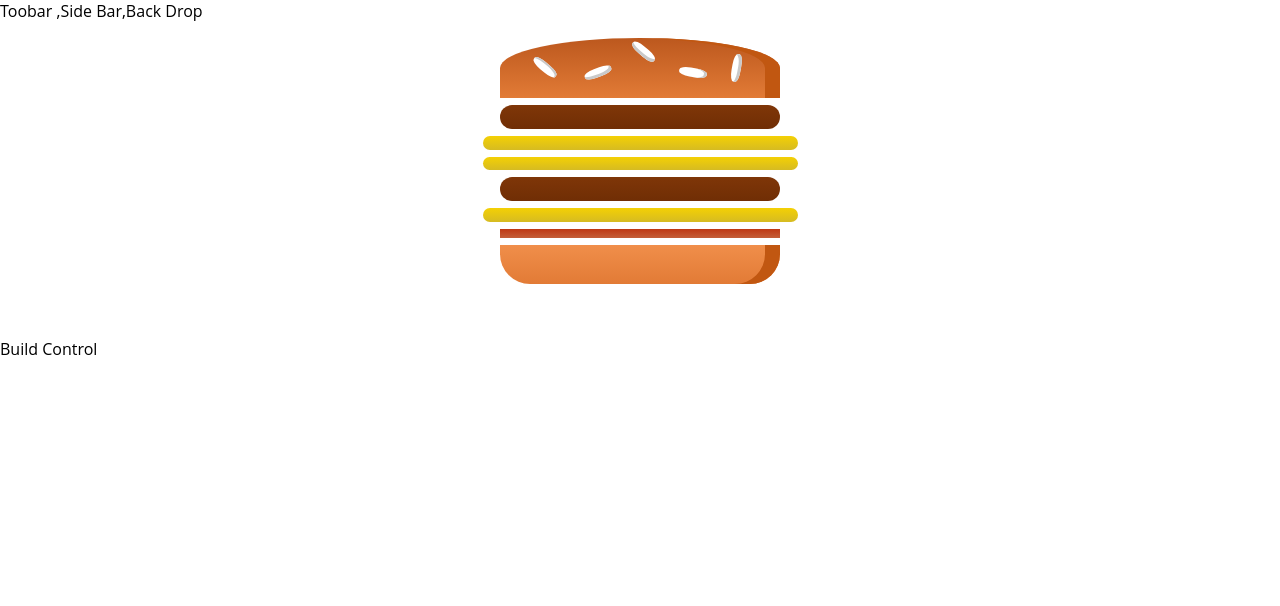
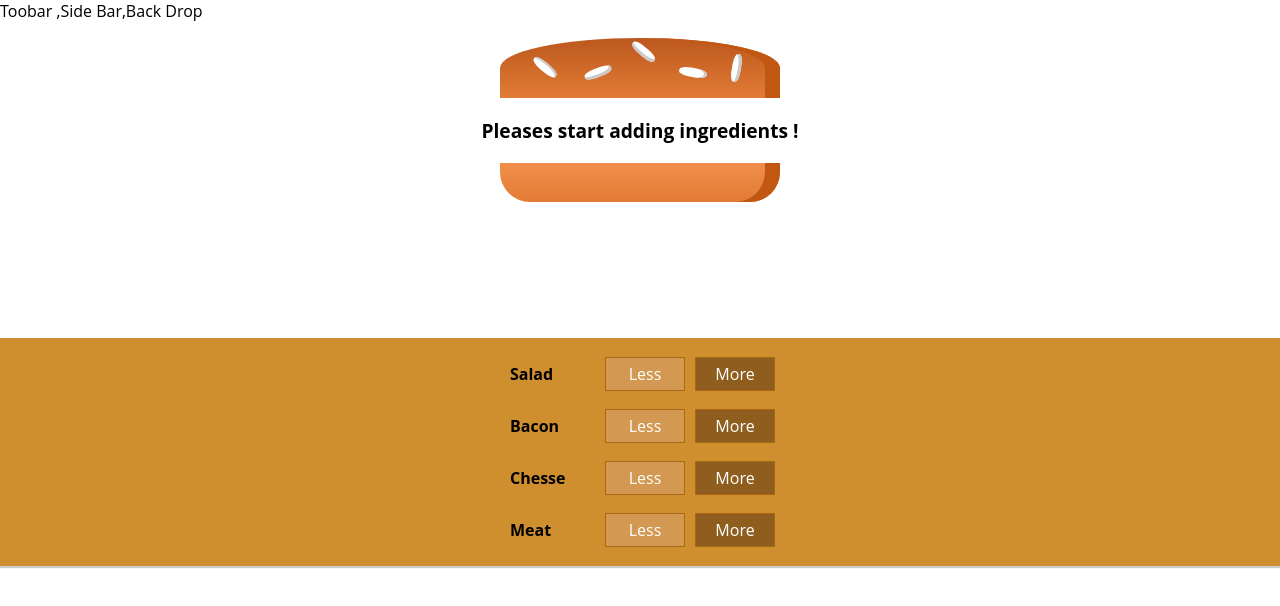
Before and after one commit to phatcharapol-dev/The-Buger-Builder, a React (Create React App) app: page / in a window 1280 px wide. Shown: the top 606 px of the page. Built offline with nearby package versions, Linux system fonts and the light colour scheme.

Commit message:
Build Add/Remove Ingredient Dynamically

```diff
--- /dev/null
+++ b/src/components/Burger/BuildControls/BuildControl/BuildControl.js
@@ -0,0 +1,14 @@
+import React from 'react' ;
+import classes from './BuildControl.module.css';
+
+const buildControl = props => {
+    return (
+        <div className={classes.BuildControl}>
+            <div className={classes.Label}>{props.label}</div>
+            <button className={classes.Less} onClick={() => props.remove(props.type)}>Less</button>
+            <button className={classes.More} onClick={() => props.add(props.type)}>More</button>
+        </div>
+    )
+}
+
+export default buildControl ;
--- /dev/null
+++ b/src/components/Burger/BuildControls/BuildControl/BuildControl.module.css
@@ -0,0 +1,56 @@
+.BuildControl {
+    display: flex;
+    justify-content: space-between;
+    align-items: center;
+    margin: 5px 0;
+}
+
+.BuildControl button {
+    display: block;
+    font: inherit;
+    padding: 5px;
+    margin: 0 5px;
+    width: 80px;
+    border: 1px solid #AA6817;
+    cursor: pointer;
+    outline: none;
+}
+
+.BuildControl button:disabled {
+    background-color: #AC9980;
+    border: 1px solid #7E7365;
+    color: #ccc;
+    cursor: default;
+}
+
+.BuildControl button:hover:disabled {
+    background-color: #AC9980;
+    color: #ccc;
+    cursor: not-allowed;
+}
+
+.Label {
+    padding: 10px;
+    font-weight: bold;
+    width: 80px;
+}
+
+.BuildControl .Less {
+    background-color: #D39952;
+    color: white;
+}
+
+.BuildControl .More {
+    background-color: #8F5E1E;
+    color: white;
+}
+
+.BuildControl .Less:hover, .BuildControl .Less:active {
+    background-color: #DAA972;
+    color: white;
+}
+
+.BuildControl .More:hover,.BuildControl .More:active {
+    background-color: #99703F;
+    color: white;
+}
--- /dev/null
+++ b/src/components/Burger/BuildControls/BuildControls.js
@@ -0,0 +1,26 @@
+import React from 'react' ;
+import classes from './BuildControls.module.css';
+import BuildControl from './BuildControl/BuildControl';
+
+// const controls = [
+//     {label:'Salad',type:'Salad'},
+//     {label:'Bacon',type:'Bacon'},
+//     {label:'Chesse',type:'Cheese'},
+//     {label:'Meat',type:'Meat'}
+// ];
+const buildControls = props => {
+    return (
+        <div className={classes.BuildControls}>
+           {props.buildctrls.map( ctrl =>
+               <BuildControl
+               add={props.ingredientAdd}
+               remove={props.ingredientRemove}
+               key={ctrl.type}
+               label={ctrl.label}
+               type={ctrl.type}/>
+            )}
+        </div>
+    )
+}
+
+export default buildControls;
--- /dev/null
+++ b/src/components/Burger/BuildControls/BuildControls.module.css
@@ -0,0 +1,10 @@
+.BuildControls{
+    width:100%;
+    background-color:#CF8F2E;
+    display:flex;
+    flex-flow:column;
+    align-items:center;
+    box-shadow: 0 2px 1px #ccc;
+    margin:auto;
+    padding:10px 0;
+}
--- a/src/components/Burger/Burger.js
+++ b/src/components/Burger/Burger.js
@@ -2,9 +2,18 @@ import React from 'react';
 import classes from './Burger.module.css'
 import BurgerIngredient from './BurgerIngredient/BurgerIngredient';
 const burger = (props) => {
-    const ingredients = props.ingredients.map( ingredient => {
-        return (<BurgerIngredient type={ingredient}/>)
-    })
+    let ingredients = Object.keys(props.ingredients).map( (keyIngredient) => {
+        return [...new Array(props.ingredients[keyIngredient])].map( (_,index) => {
+            return (<BurgerIngredient key={keyIngredient+index} type={keyIngredient}/>)
+            })
+        }).reduce((arr,el) => {
+            return arr.concat(el);
+        },[]);
+
+        if(ingredients.length === 0){
+            ingredients = <p>Pleases start adding ingredients !</p>
+        }
+    console.log(ingredients);
     return (
         <div className={classes.Burger}>
             <BurgerIngredient type='BreadTop' />
--- a/src/containers/BurgerBuilder/BurgerBuilder.js
+++ b/src/containers/BurgerBuilder/BurgerBuilder.js
@@ -1,19 +1,79 @@
 import React from 'react' ;
 import Aux from '../../hoc/Auxily';
 import Burger from '../../components/Burger/Burger';
+import BuildControls from '../../components/Burger/BuildControls/BuildControls'
 
+const IngredientPrice = {
+    Salad:0.5,
+    Meat:1,
+    Cheese:0.7,
+    Bacon:1.2
+}
 class BurgerBuilder extends React.Component{
     constructor(props){
         super(props);
         this.state = {
-            burgerIngredient:['Meat','Cheese','Cheese','Meat','Cheese','Bacon']
+            burgerIngredient:{
+                Salad:0,
+                Meat:0,
+                Cheese:0,
+                Bacon:0,
+            },
+            buildControls:[
+            {label:'Salad',type:'Salad'},
+            {label:'Bacon',type:'Bacon'},
+            {label:'Chesse',type:'Cheese'},
+            {label:'Meat',type:'Meat'}
+            ],
+            TotalPrice:0
         }
+    }
+
+    addIngredientHandler = (type) => {
+        console.log(this.state.burgerIngredient);
+        //Add Ingredient
+        let burgerIngredient = {...this.state.burgerIngredient} ;
+        let oldCount = burgerIngredient[type];
+        let updateCount = oldCount+1;
+        burgerIngredient[type] = updateCount;
+
+        //Add Price
+        let TotalPrice = this.state.TotalPrice;
+        let updateTotalPrice = TotalPrice+IngredientPrice[type] ;
+        this.setState({
+            burgerIngredient:{
+                ...burgerIngredient
+             },
+            TotalPrice:updateTotalPrice
+        });
+        console.log(this.state);
+    }
+    removeIngredientHandler = (type) => {
+        let burgerIngredient = {...this.state.burgerIngredient} ;
+        let oldCount = burgerIngredient[type];
+        let updateCount = null;
+        if(oldCount > 0) {
+            return ;
+        }
+             //Remove Ingredient
+            updateCount = oldCount-1;
+            burgerIngredient[type] = updateCount;
+            //Remove Price
+            let TotalPrice = this.state.TotalPrice;
+            let updateTotalPrice = TotalPrice+IngredientPrice[type] ;
+            this.setState({
+                burgerIngredient:{
+                    ...burgerIngredient
+                },
+                TotalPrice:updateTotalPrice
+            });
+
     }
     render(){
         return (
             <Aux>
                <Burger ingredients={this.state.burgerIngredient}/>
-                <div>Build Control</div>
+               <BuildControls ingredientAdd={this.addIngredientHandler} ingredientRemove={this.removeIngredientHandler} buildctrls={this.state.buildControls}/>
             </Aux>
         )
     }
```
Also changed, not shown: 1 other file (tests, documents, lock files or other folders).
